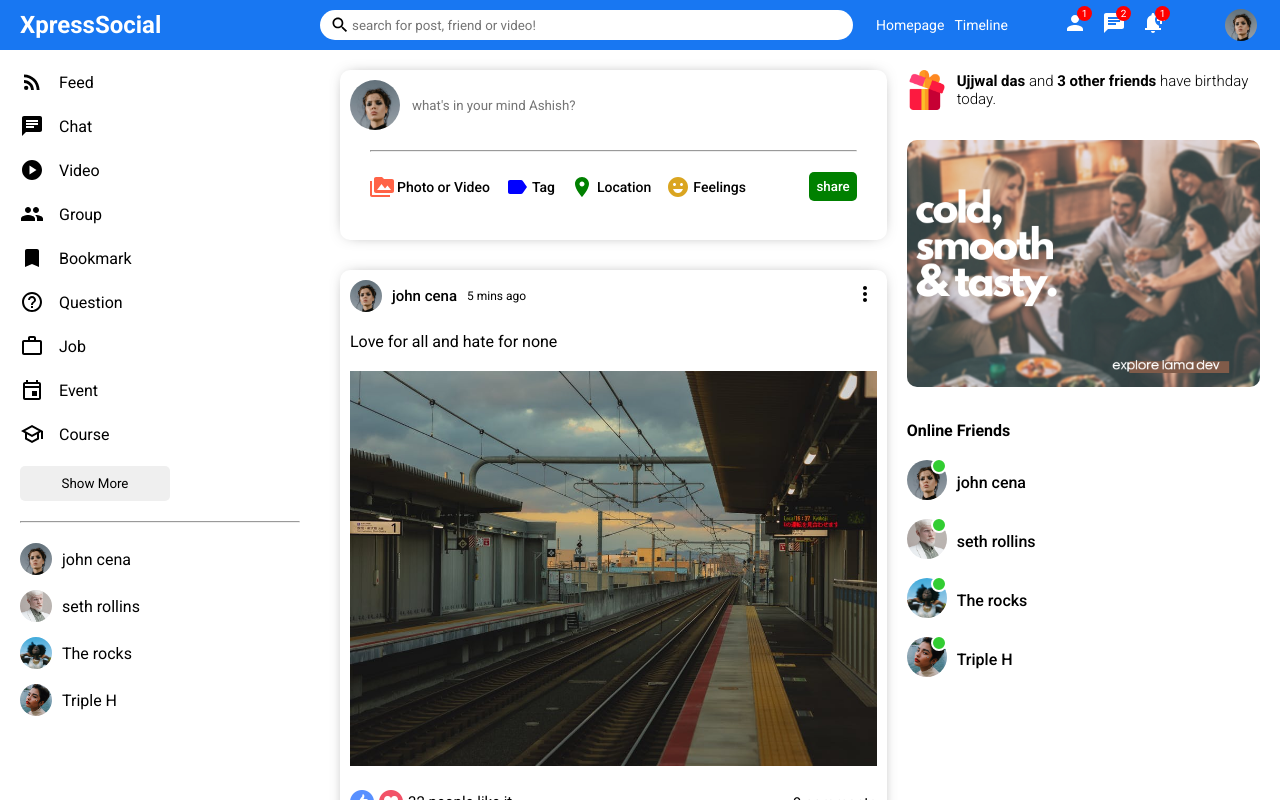
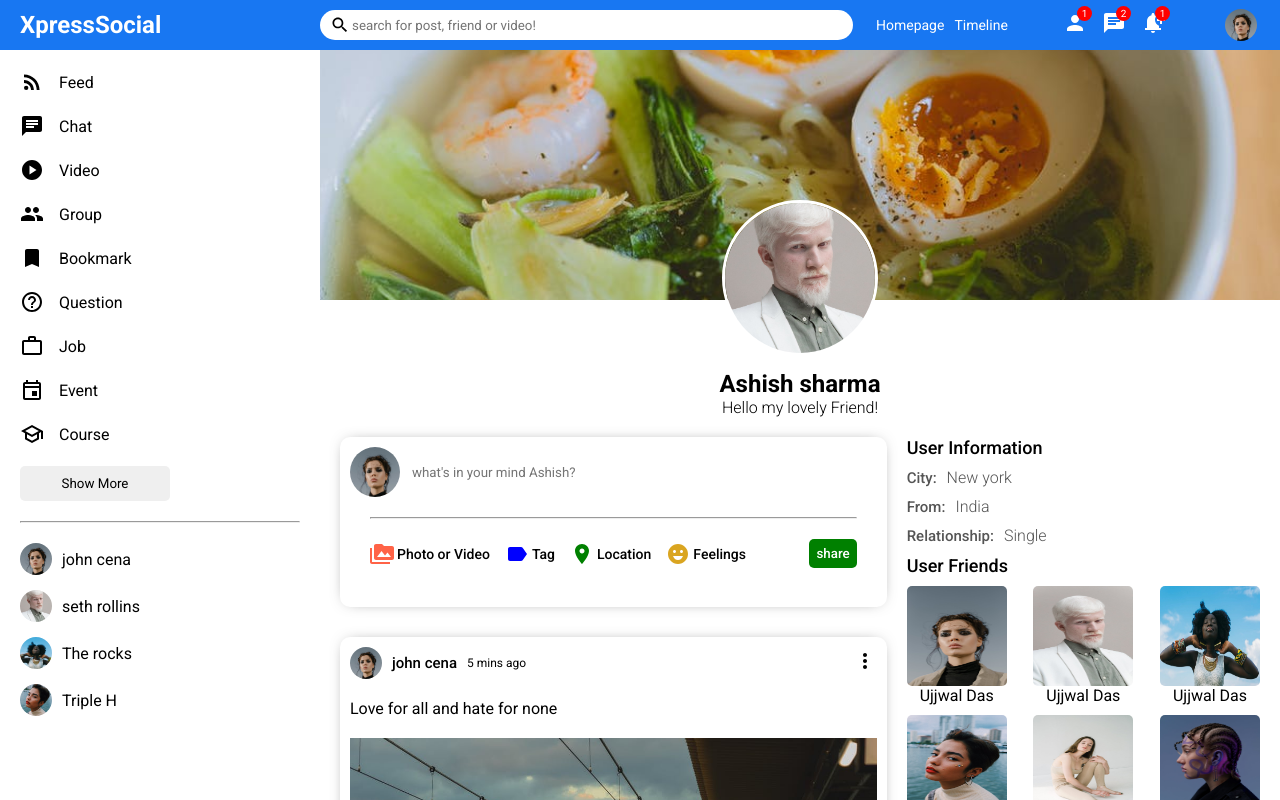
Before and after one commit to Ashishsharma1998/social_media_ui, a React (Create React App) app: page / in a window 1280 px wide. Shown: the top 800 px of the page. Built offline with nearby package versions, Linux system fonts and the light colour scheme.

Commit message:
added basic updation of profile and home page

```diff
--- a/src/App.js
+++ b/src/App.js
@@ -1,9 +1,9 @@
 import Home from "./pages/home/Home.jsx";
-
+import Profile from "./pages/profile/Profile.jsx";
 function App() {
   return (
     <div>
-      <Home />
+      <Profile />
     </div>
   );
 }
--- a/src/components/rightBar/RightBar.css
+++ b/src/components/rightBar/RightBar.css
@@ -37,3 +37,50 @@
   margin: 0;
   list-style: none;
 }
+
+.rightbarTitle {
+  font-size: 18px;
+  font-weight: 500;
+  margin-bottom: 10px;
+}
+
+.rightbarInfoKey {
+  font-weight: 500;
+  font-size: 15px;
+  color: #555;
+  margin-right: 10px;
+}
+
+.rightbarInfoValue {
+  font-weight: 300;
+  color: #555;
+}
+
+.rightbarInfo {
+  margin-bottom: 10px;
+}
+.rightbarInfoItem {
+  margin-bottom: 10px;
+}
+
+.rightbarFollowingImg {
+  width: 100px;
+  height: 100px;
+  border-radius: 5px;
+}
+
+.rightbarFollowings {
+  display: flex;
+  align-items: center;
+  justify-content: space-between;
+  flex-wrap: wrap;
+}
+
+.rightbarFollowing {
+  display: flex;
+  flex-direction: column;
+  align-items: center;
+  justify-content: center;
+  margin-bottom: 10px;
+  cursor: pointer;
+}
--- a/src/components/rightBar/RightBar.jsx
+++ b/src/components/rightBar/RightBar.jsx
@@ -3,10 +3,10 @@
 import { Users } from "../../dummyData";
 import Online from "../online/Online";
 
-function RightBar() {
-  return (
-    <div className="rightbar">
-      <div className="rightbarWrapper">
+function RightBar({ profile }) {
+  const HomeRightbar = () => {
+    return (
+      <>
         <div className="birthdayContainer">
           <img src="/assets/gift.png" alt="" className="birthdayImg" />
           <span className="birthdayText">
@@ -21,6 +21,87 @@
             return <Online key={user.id} user={user} />;
           })}
         </ul>
+      </>
+    );
+  };
+
+  const ProfileRightbar = () => {
+    return (
+      <>
+        <h4 className="rightbarTitle">User Information</h4>
+        <div className="rightbarInfo">
+          <div className="rightbarInfoItem">
+            <span className="rightbarInfoKey">City:</span>
+            <span className="rightbarInfoValue">New york</span>
+          </div>
+          <div className="rightbarInfoItem">
+            <span className="rightbarInfoKey">From:</span>
+            <span className="rightbarInfoValue">India</span>
+          </div>
+          <div className="rightbarInfoItem">
+            <span className="rightbarInfoKey">Relationship:</span>
+            <span className="rightbarInfoValue">Single</span>
+          </div>
+        </div>
+        <h4 className="rightbarTitle">User Friends</h4>
+        <div className="rightbarFollowings">
+          <div className="rightbarFollowing">
+            <img
+              src="/assets/person/1.jpeg"
+              alt=""
+              className="rightbarFollowingImg"
+            />
+            <span className="rightbarFollowingName">Ujjwal Das</span>
+          </div>
+          <div className="rightbarFollowing">
+            <img
+              src="/assets/person/2.jpeg"
+              alt=""
+              className="rightbarFollowingImg"
+            />
+            <span className="rightbarFollowingName">Ujjwal Das</span>
+          </div>
+          <div className="rightbarFollowing">
+            <img
+              src="/assets/person/3.jpeg"
+              alt=""
+              className="rightbarFollowingImg"
+            />
+            <span className="rightbarFollowingName">Ujjwal Das</span>
+          </div>
+          <div className="rightbarFollowing">
+            <img
+              src="/assets/person/4.jpeg"
+              alt=""
+              className="rightbarFollowingImg"
+            />
+            <span className="rightbarFollowingName">Ujjwal Das</span>
+          </div>
+          <div className="rightbarFollowing">
+            <img
+              src="/assets/person/5.jpeg"
+              alt=""
+              className="rightbarFollowingImg"
+            />
+            <span className="rightbarFollowingName">Ujjwal Das</span>
+          </div>
+          <div className="rightbarFollowing">
+            <img
+              src="/assets/person/6.jpeg"
+              alt=""
+              className="rightbarFollowingImg"
+            />
+            <span className="rightbarFollowingName">Ujjwal Das</span>
+          </div>
+        </div>
+      </>
+    );
+  };
+
+  return (
+    <div className="rightbar">
+      <div className="rightbarWrapper">
+        <ProfileRightbar />
       </div>
     </div>
   );
--- a/src/pages/home/Home.jsx
+++ b/src/pages/home/Home.jsx
@@ -7,13 +7,13 @@
 
 export default function Home() {
   return (
-    <div>
+    <>
       <TopBar />
       <div className="homeContainer">
         <SideBar />
         <Feed />
         <RightBar />
       </div>
-    </div>
+    </>
   );
 }
--- /dev/null
+++ b/src/pages/profile/Profile.css
@@ -0,0 +1,50 @@
+.profile {
+  display: flex;
+}
+
+.profileRight {
+  flex: 9;
+}
+
+.profileRightBottom {
+  display: flex;
+}
+
+.profileCover {
+  position: relative;
+  height: 320px;
+}
+
+.profileCoverImg {
+  width: 100%;
+  height: 250px;
+  object-fit: cover;
+}
+
+.profileUserImg {
+  width: 150px;
+  height: 150px;
+  object-fit: cover;
+  border-radius: 50%;
+  position: absolute;
+  left: 0;
+  right: 0;
+  margin: auto;
+  top: 150px;
+  border: 3px solid white;
+}
+
+.profileInfo {
+  display: flex;
+  flex-direction: column;
+  align-items: center;
+  justify-content: center;
+}
+
+.profileInfoName {
+  font-size: 24px;
+}
+
+.profileInfoDesc {
+  font-weight: 300;
+}
--- /dev/null
+++ b/src/pages/profile/Profile.jsx
@@ -0,0 +1,42 @@
+import React from "react";
+import RightBar from "../../components/rightBar/RightBar.jsx";
+import SideBar from "../../components/sideBar/SideBar.jsx";
+import TopBar from "../../components/topBar/TopBar.jsx";
+import Feed from "../../components/feed/Feed.jsx";
+import "./Profile.css";
+function Profile() {
+  return (
+    <>
+      <TopBar />
+      <div className="profile">
+        <SideBar />
+        <div className="profileRight">
+          <div className="profileRightTop">
+            <div className="profileCover">
+              <img
+                src="/assets/post/2.jpeg"
+                alt=""
+                className="profileCoverImg"
+              />
+              <img
+                src="/assets/person/2.jpeg"
+                alt=""
+                className="profileUserImg"
+              />
+            </div>
+            <div className="profileInfo">
+              <h4 className="profileInfoName">Ashish sharma</h4>
+              <span className="profileInfoDesc">Hello my lovely Friend!</span>
+            </div>
+          </div>
+          <div className="profileRightBottom">
+            <Feed />
+            <RightBar profile />
+          </div>
+        </div>
+      </div>
+    </>
+  );
+}
+
+export default Profile;
```
